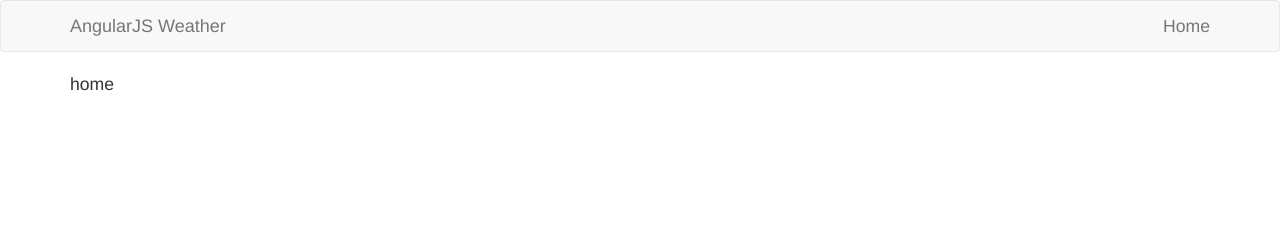
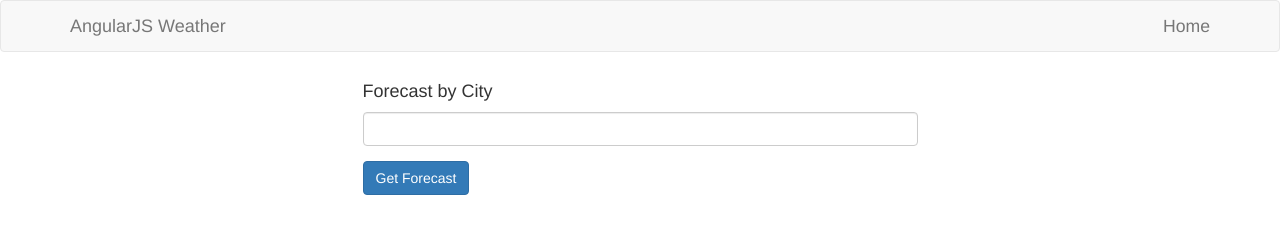
Before and after one commit to marom/AngularJSWeatherApp, a plain HTML site: page index.htm in a window 1280 px wide. Drawn offline with nearby package versions, Linux system fonts and the light colour scheme; some packages are replaced by stand-ins of ours; some icons are missing.

Commit message:
fix for home and forecast pages, move body of forecast page to home page

```diff
--- a/index.htm
+++ b/index.htm
@@ -30,7 +30,7 @@
 				</div>
 
 				<ul class="nav navbar-nav navbar-right">
-					<li><a href="#"><i class="fa fa-home"></i> Home</a></li>
+					<li><a href="#/"><i class="fa fa-home"></i> Home</a></li>
 				</ul>
 			</div>
 			</nav>
--- a/pages/home.htm
+++ b/pages/home.htm
@@ -1 +1,9 @@
-home
+<div class="row">
+    <div class="col-md-6 col-md-offset-3">
+        <h4>Forecast by City</h4>
+        <div class="form-group">
+            <input type="text" class="form-control" />
+        </div>
+        <a href="#/forecast" class="btn btn-primary">Get Forecast</a>
+    </div>
+</div>
```
Also changed, not shown: pages/forecast.htm (+1 -9 lines).
